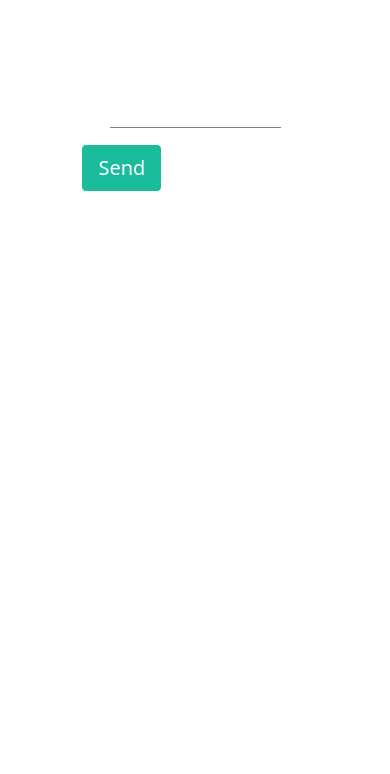
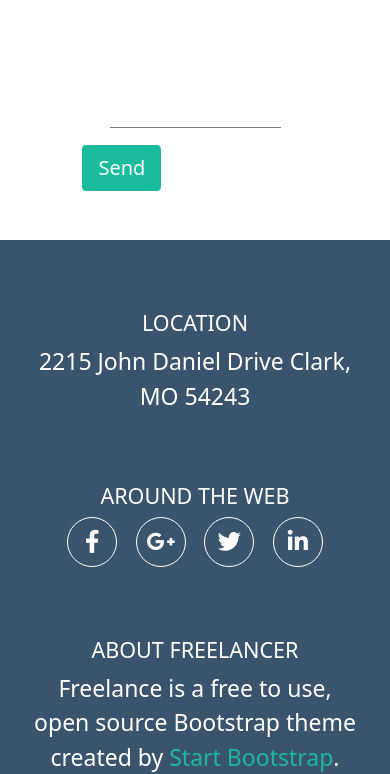
Before and after one commit to emanuelecardone/html-css-bootstrap-freelancer, a plain HTML site: page index.html in a window 390 px wide. Shown: the part 4264-5038 px from the top of the page. Before the commit the page ends 4504 px from the top, so only its background shows below. Drawn offline with nearby package versions, Linux system fonts and the light colour scheme.

Commit message:
Fatto responsive Location

```diff
--- a/css/style.css
+++ b/css/style.css
@@ -261,9 +261,66 @@ header ul{
 
 }
 
-.send_wrapper{
+/* Location */
+.location_wrapper{
+    background-color: #3a546d;
+}
+
+.location_content{
+    width: 90%;
+}
+
+.location_text{
+    text-align: center;
+    margin-top: 70px;
+    color: white;
+    font-size: 23px;
+}
+
+.location_icons_wrapper{
+
+    width: 50px;
+    height: 50px;
 
 }
+
+.location_icons_box{
+    border: 1px solid white;
+    border-radius: 50%;
+    width: 50px;
+    height: 50px;
+}
+
+.no_padding{
+    padding: 0;
+}
+
+.no_grow{
+    width: 400px;
+    margin: auto;
+}
+
+.gap_fix{
+    gap: 10px;
+}
+
+
+@media  screen and (min-width: 768px) {
+    .no_grow{
+        width: 280px;
+        margin: 0;
+    }
+
+    .gap_fix{
+        gap: 0;
+    }
+}
+
+
+.green_location_text{
+    color: #1bb89a;
+}
+
 
 /* TEST */
 /* div:not(.burger_borders){
--- a/index.html
+++ b/index.html
@@ -316,6 +316,64 @@
             </div>
 
         </div>
+
+        <!-- Location -->
+        <div class="location_wrapper w-100 d-flex justify-content-center">
+            <div class="location_content">
+                <div class="container-fluid">
+                    <div class=" row flex-column  flex-md-row justify-content-md-between">
+                        <div class="col-12 col-md-3">
+                            <div class="location_text  d-flex flex-column justify-content-md-between">
+                                <h4>location</h4>
+                                <span>2215 John Daniel Drive Clark, MO 54243</span>
+                            </div>
+                        </div>
+                        <div class="offset-2 col-8 offset-md-0 col-md-3 no_grow">
+                            <div class="location_text  ">
+                                <h4>around the web</h4>
+                                <div class="row justify-content-center gap_fix">
+                                    <div class="col-2 col-md-3 no_padding ">
+                                        <div class="location_icons_wrapper d-flex justify-content-center w-100 h-100">
+                                            <div class="location_icons_box d-flex justify-content-center align-items-center ">
+                                                <i class="fab fa-facebook-f"></i>
+                                            </div>
+                                        </div>
+                                    </div>
+                                    <div class="col-2 col-md-3 no_padding">
+                                        <div class="location_icons_wrapper d-flex justify-content-center w-100 h-100 ">
+                                            <div class="location_icons_box d-flex justify-content-center align-items-center ">
+                                                <i class="fab fa-google-plus-g"></i>
+                                            </div>
+                                        </div>
+                                    </div>
+                                    <div class="col-2 col-md-3 no_padding">
+                                        <div class="location_icons_wrapper d-flex justify-content-center w-100 h-100">
+                                            <div class="location_icons_box d-flex justify-content-center align-items-center ">
+                                                <i class="fab fa-twitter"></i>
+                                            </div>
+                                        </div>
+                                    </div>
+                                    <div class="col-2 col-md-3 no_padding">
+                                        <div class="location_icons_wrapper d-flex justify-content-center w-100 h-100">
+                                            <div class="location_icons_box d-flex justify-content-center align-items-center ">
+                                                <i class="fab fa-linkedin-in"></i>
+                                            </div>
+                                        </div>
+                                    </div>
+                                </div>
+                            </div>
+                        </div>
+                        <div class="col-12 col-md-3">
+                            <div class="location_text">
+                                <h4>about freelancer</h4>
+                                <span>Freelance is a free to use, open source Bootstrap theme created by <span class="green_location_text">Start Bootstrap</span>.</span>
+                            </div>
+                        </div>
+                    </div>
+                </div>
+            </div>
+        </div>
+
     </main>
 
     <footer>
```
